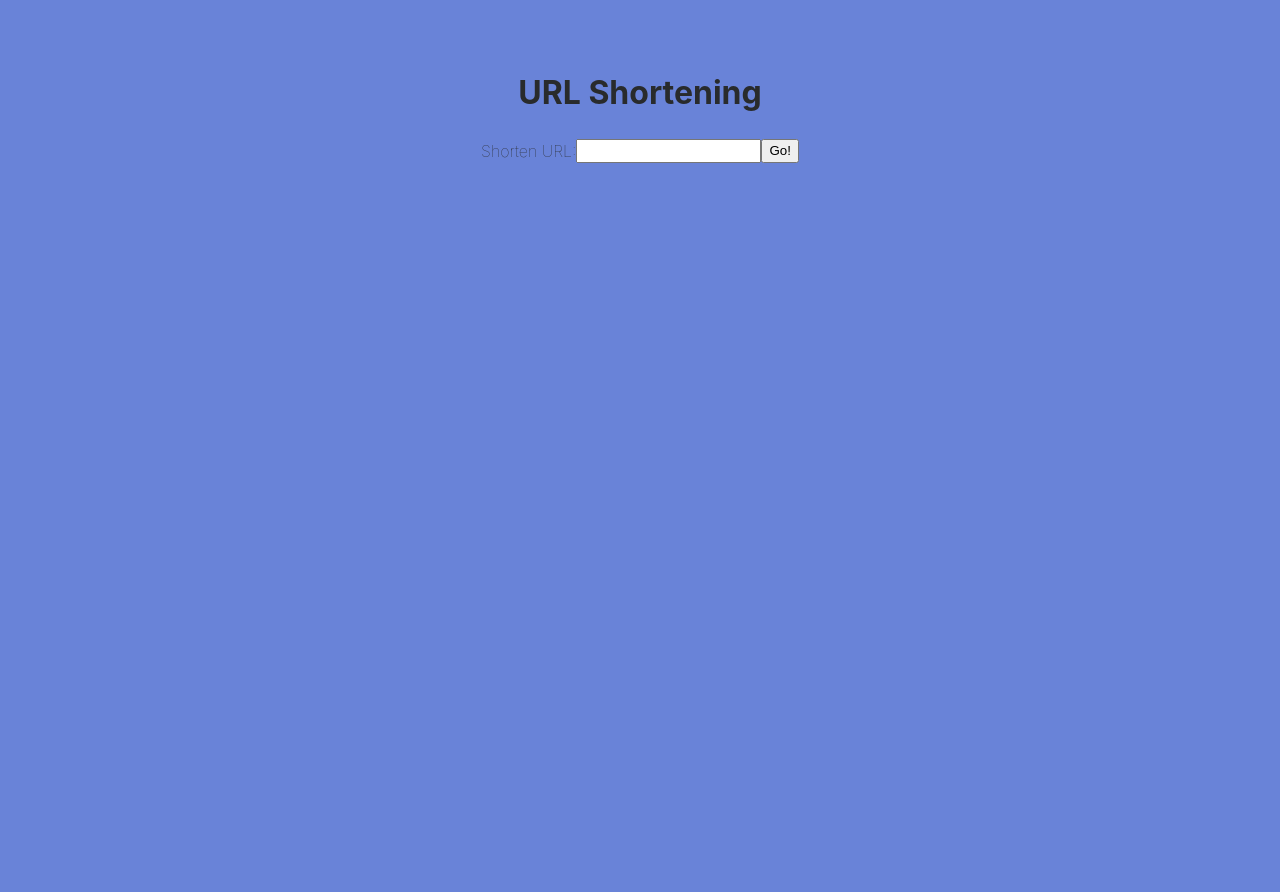
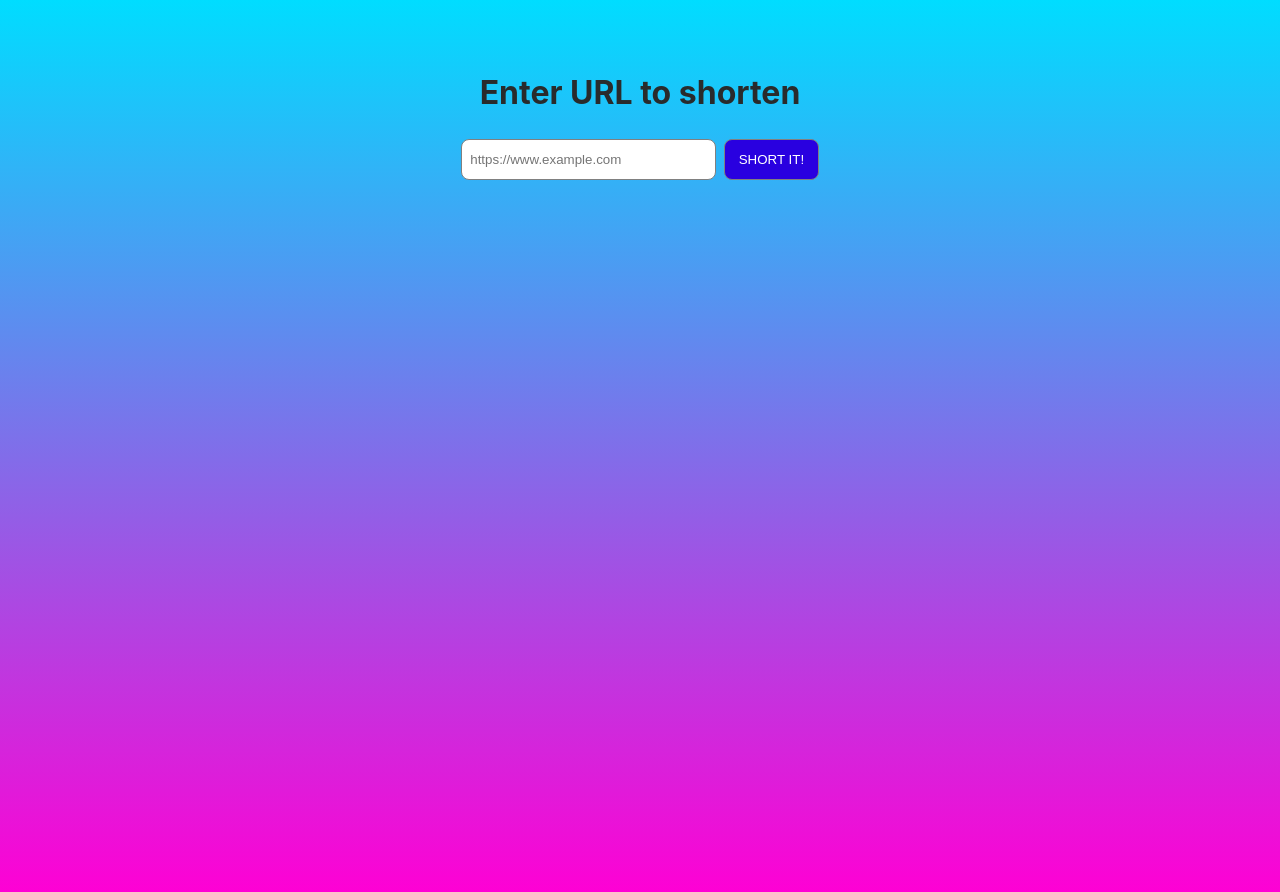
Before and after one commit to Jonathanlau92/url-shortener-frontend, a React (Create React App) app: page / in a window 1280 px wide. Shown: the top 892 px of the page. Before the commit the page ends 800 px from the top, so only its background shows below. Built offline with nearby package versions, Linux system fonts and the light colour scheme.

Commit message:
Update styling for frontend and add resultBox component

```diff
--- a/src/App.js
+++ b/src/App.js
@@ -1,9 +1,12 @@
 import { useState } from "react";
 import axios from "axios";
 import TextInput from "./components/TextInput";
+import ResultBox from "./components/ResultBox";
 
 function App() {
 	const [url, setUrl] = useState("");
+	// Array of short URLs
+	const [shortUrls, setShortUrls] = useState([]);
 
 	function clickHandler() {
 		axios
@@ -11,7 +14,8 @@ function App() {
 				origUrl: url,
 			})
 			.then((res) => {
-				console.log("Response of API: ", res);
+				setShortUrls((current) => [...current, res.data["shortUrl"]]);
+				console.log("Response of API: ", res.data["shortUrl"]);
 			})
 			.catch((error) => {
 				console.log("Facing error: ", error.message);
@@ -25,15 +29,23 @@ function App() {
 
 	return (
 		<div className="container">
-			<h1 className="title">URL Shortening</h1>
+			<h1 className="title">Enter URL to shorten</h1>
 			{/* Make textinput a components */}
 			<TextInput
-				label="Shorten URL: "
 				name="inputUrl"
 				changeHandler={changeHandler}
 				clickHandler={clickHandler}
-				buttonName="Go!"
+				buttonName="SHORT IT!"
+				placeholder="https://www.example.com"
 			/>
+			{/* Check if array is not empty */}
+			{shortUrls.length > 0
+				? shortUrls.map((shortUrl, index) => (
+						<div key={index} className="cardContainer">
+							<ResultBox shortUrl={shortUrl} longUrl={url} />
+						</div>
+				  ))
+				: ""}
 		</div>
 	);
 }
--- /dev/null
+++ b/src/components/ResultBox.js
@@ -0,0 +1,17 @@
+import React from "react";
+
+const ResultBox = ({ shortUrl }) => {
+	return (
+		<div className="card">
+			<h2 style={{ margin: "10px" }} className="title">
+				Generated Short Link:
+			</h2>
+			<p>Save the link or click it to open it!</p>
+			<a href={shortUrl} target="_blank" rel="noreferrer">
+				{shortUrl}
+			</a>
+		</div>
+	);
+};
+
+export default ResultBox;
--- a/src/components/TextInput.js
+++ b/src/components/TextInput.js
@@ -6,11 +6,18 @@ const TextInput = ({
 	changeHandler,
 	clickHandler,
 	buttonName,
+	placeholder,
 }) => {
 	return (
 		<div className="textInputContainer">
 			<label>{label}</label>
-			<input name={name} type="text" onChange={(e) => changeHandler(e)} />
+			<input
+				id="inputField"
+				name={name}
+				type="text"
+				onChange={(e) => changeHandler(e)}
+				placeholder={placeholder}
+			/>
 			<button type="button" onClick={clickHandler}>
 				{buttonName}
 			</button>
--- a/src/index.css
+++ b/src/index.css
@@ -5,7 +5,10 @@ body {
   font-weight: 1.5;
   line-height: 1.5;
   color: #292b2c;
-  background-color: #6983d8;
+  height: 100vh;
+  background: linear-gradient(
+    #00ddff,
+    #ff00d4);
 }
 
 .container {
@@ -22,3 +25,45 @@ body {
   display: flex;
   justify-content: center;
 }
+
+input[type=text] {
+  width: 20%;
+  padding: 12px 8px;
+  margin-right: 8px;
+  border-radius: 8px;
+  border: 1px solid grey
+}
+
+input[type=text]:focus {
+  border: 1px solid grey
+}
+
+button {
+  width: 8%;
+  padding: 12px 0;
+  border: 1px solid grey;
+  border-radius: 8px;
+  background-color: #2900e0;
+  color: white;
+  cursor: pointer;
+}
+
+button:hover {
+  background-color: #2e0ebe;
+}
+
+.cardContainer {
+  display: flex;
+  justify-content: center;
+  margin-top: 70px;
+}
+
+.card {
+  display: flex;
+  flex-direction: column;
+  align-items: center;
+  padding: 0 30px 30px 30px;
+  border: 2px solid white;
+  border-radius: 8px;
+  background-color: #fffc45;
+}
```
